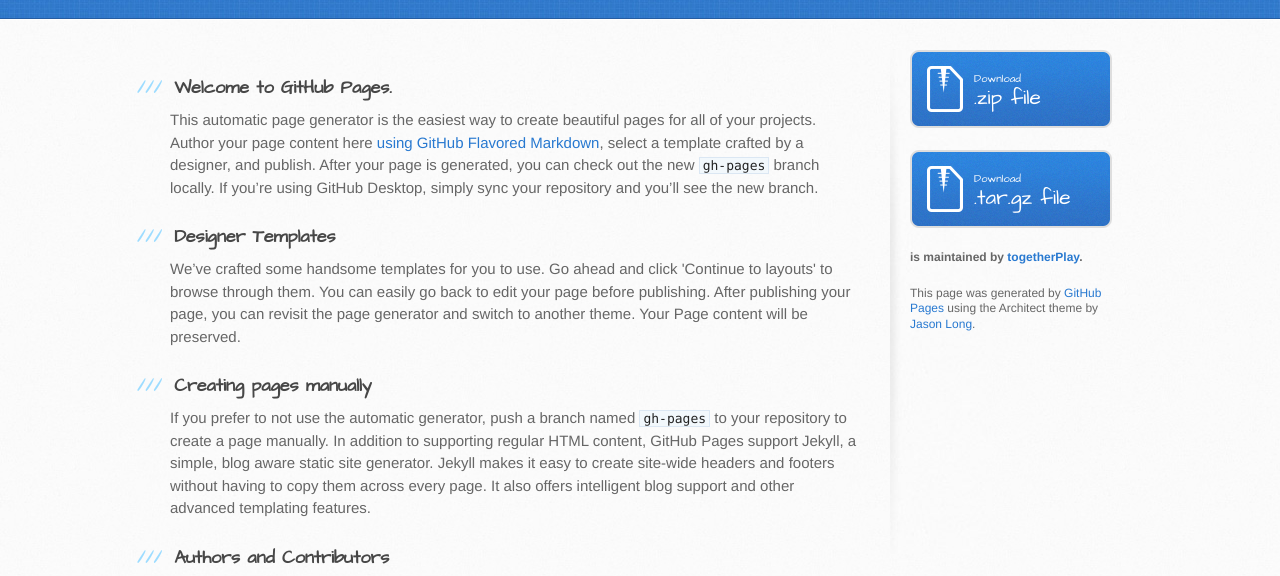
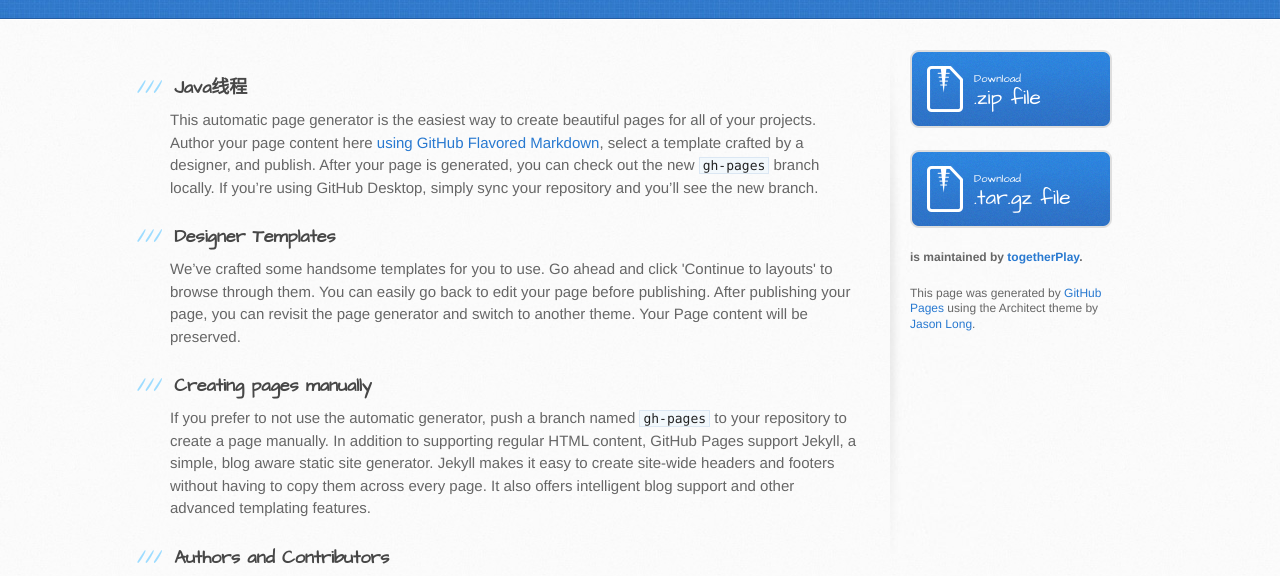
Before and after one commit to togetherPlay/lafei, a plain HTML site: page index.html in a window 1280 px wide. Shown: the part 182-758 px from the top of the page. Drawn offline with Linux system fonts and the light colour scheme.

Commit message:
Update index.html

```diff
--- a/index.html
+++ b/index.html
@@ -29,7 +29,7 @@
       <div class="inner clearfix">
         <section id="main-content">
           <h3>
-<a id="welcome-to-github-pages" class="anchor" href="#welcome-to-github-pages" aria-hidden="true"><span aria-hidden="true" class="octicon octicon-link"></span></a>Welcome to GitHub Pages.</h3>
+<a id="welcome-to-github-pages" class="anchor" href="JavaThread.html" aria-hidden="true"><span aria-hidden="true" class="octicon octicon-link"></span></a>Java线程</h3>
 
 <p>This automatic page generator is the easiest way to create beautiful pages for all of your projects. Author your page content here <a href="https://guides.github.com/features/mastering-markdown/">using GitHub Flavored Markdown</a>, select a template crafted by a designer, and publish. After your page is generated, you can check out the new <code>gh-pages</code> branch locally. If you’re using GitHub Desktop, simply sync your repository and you’ll see the new branch.</p>
 
```
